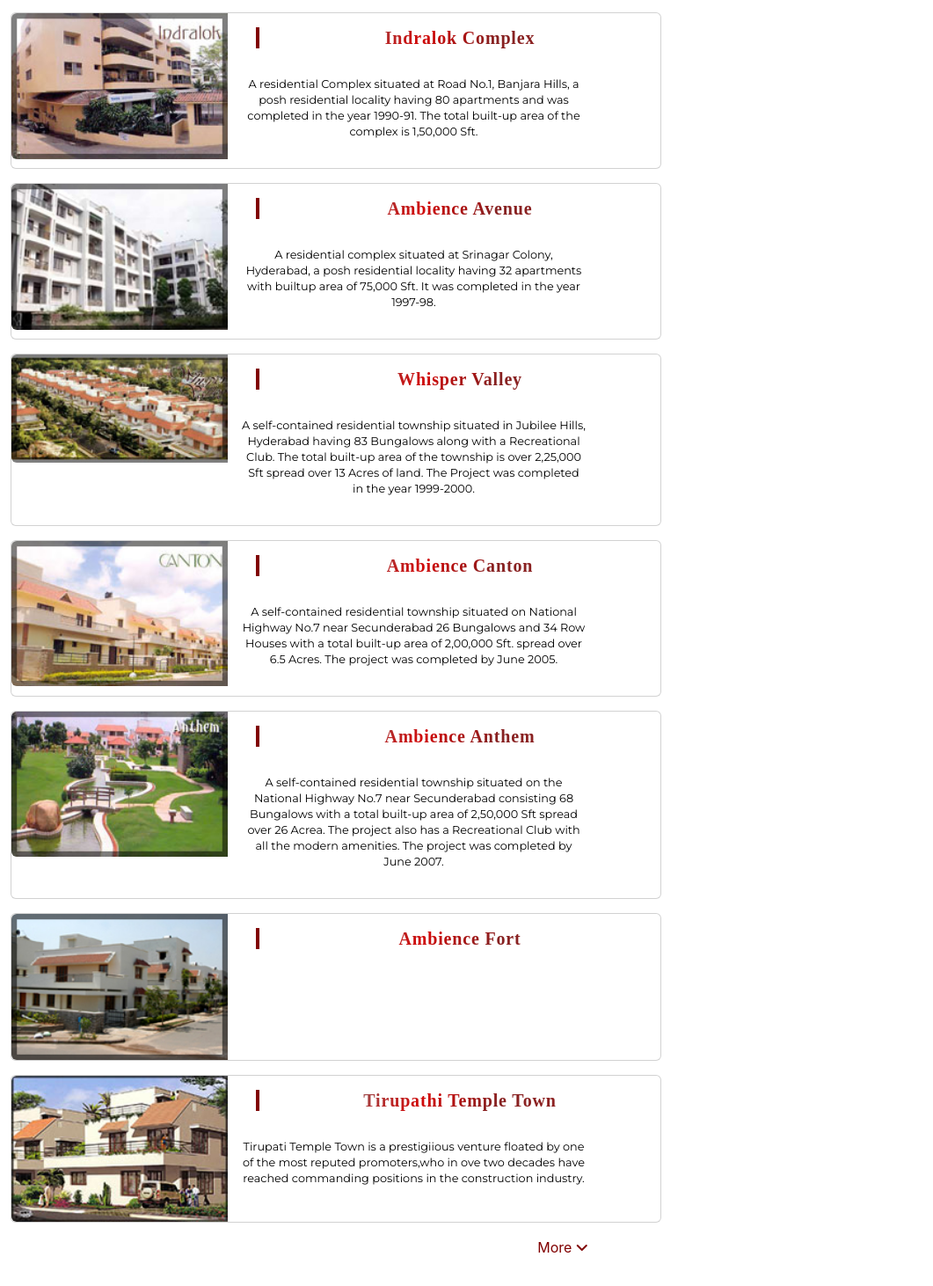
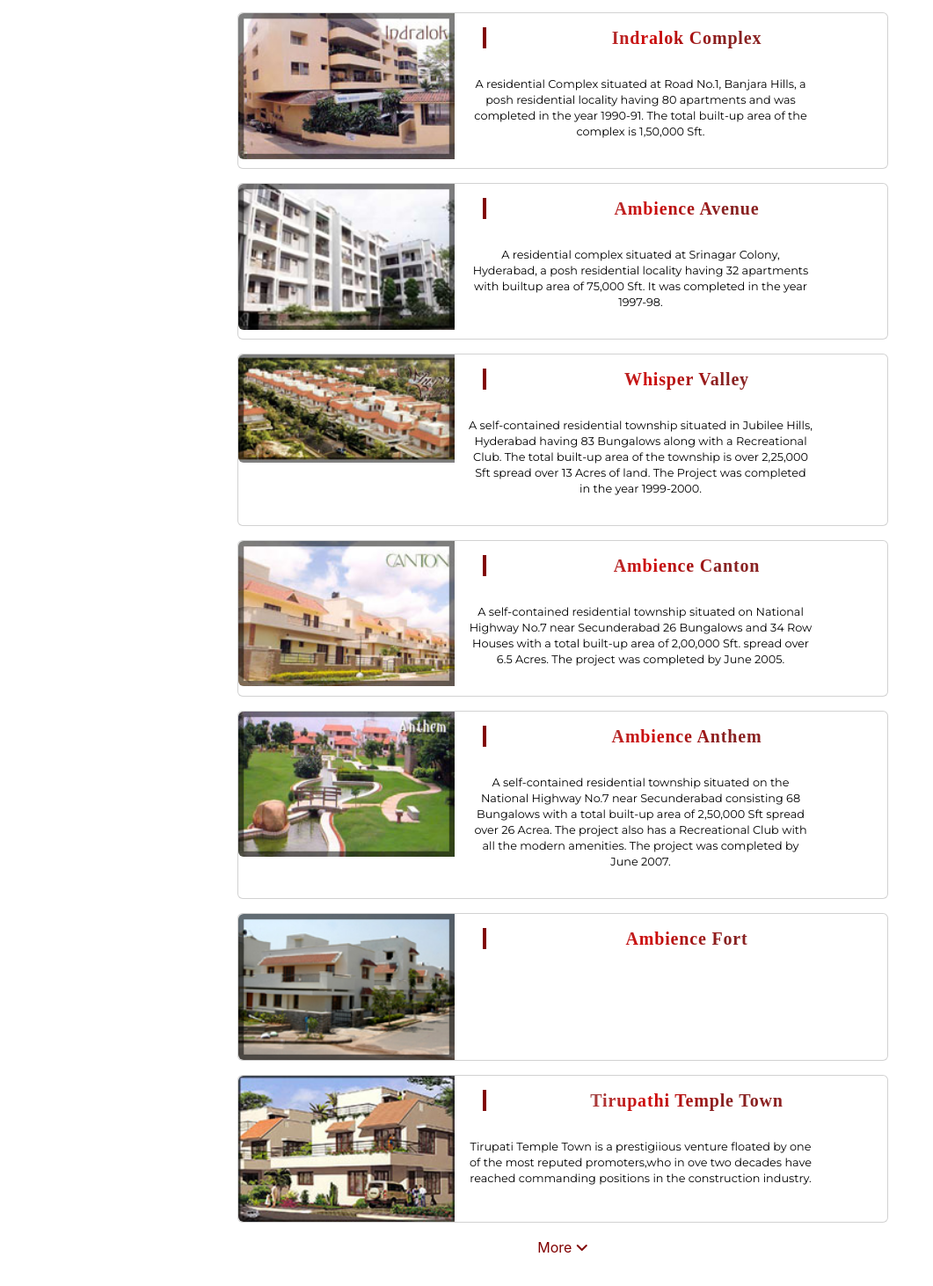
Before and after one commit to RAHULBAWA777/ThemeAmbienceProject, a React (Create React App) app: page /comProjects in a window 1280 px wide. Shown: the part 308-1770 px from the top of the page at 88% size, without its empty margins (0-1061 px from the left). Built offline with nearby package versions, Linux system fonts and the light colour scheme.

Commit message:
fixing carousel

```diff
--- a/src/components/carousel-component/carousel.js
+++ b/src/components/carousel-component/carousel.js
@@ -5,22 +5,33 @@ import FortImage from '../../images/fortview_main.jpg'
 import GolfImage from '../../images/golfview_img_banner.jpg'
 import LakeImage from '../../images/Highcompressed_1588995805.jpg'
 import templeImage from '../../images/Highcompressed_2057613182.jpg'
+import { useState,useEffect } from "react";
 
 export default function CarouselComponent() {
+    const [screen, setScreen] = useState(0);
+
+    let resizeWindow = () => {
+        setScreen(window.innerWidth);
+    };
+    useEffect(() => {
+        resizeWindow();
+        window.addEventListener("resize", resizeWindow);
+        return () => window.removeEventListener("resize", resizeWindow);
+    }, []);
     return (
         <div className="carousel-wrapper" >
             <Carousel infiniteLoop useKeyboardArrows autoPlay showThumbs={false} showStatus={false}  >
                 <div >
-                    <img alt="img3" src={LakeImage} style={{height:'42rem'}}/>
+                <img alt="img3" src={LakeImage} style={{height:screen<480?'10rem':'42rem'}}/>
                 </div>
                 <div>
-                    <img alt="img4" src={templeImage} style={{height:'42rem'}}/>
+                    <img alt="img4" src={templeImage} style={{height:screen<480?'10rem':'42rem'}}/>
                 </div>
                 <div>
-                    <img alt="img1" src={GolfImage}  style={{height:'42rem'}}/>
+                    <img alt="img1" src={GolfImage}  style={{height:screen<480?'10rem':'42rem'}}/>
                 </div>
                 <div>
-                    <img alt="img2" src={FortImage} style={{height:'42rem'}}/>
+                    <img alt="img2" src={FortImage} style={{height:screen<480?'10rem':'42rem'}}/>
                 </div>
             </Carousel>
         </div>
--- a/src/components/completedProjects/CompletedProjects.js
+++ b/src/components/completedProjects/CompletedProjects.js
@@ -12,8 +12,8 @@ import temple from '../../images/temple-town-front1.jpg'
 const CompletedProjects = () => {
   return (
   <>
-  <div className='container ' style={{height: '100%' ,marginTop:'1rem'}}>
-  <div className="card mb-3" style={{maxWidth: '740px'}}>
+  <div className='container  ' style={{height: '100%' ,marginTop:'1rem'}}>
+  <div className="card mb-3 mx-auto" style={{maxWidth: '740px'}}>
   <div className="row g-0">
     <div className="col-md-4">
       <img src={Swapanlok} className="img-fluid rounded-start" alt="..." style={{width:'300px'}}/>
@@ -26,12 +26,12 @@ const CompletedProjects = () => {
     </div>
   </div>
 </div>
-  <div className="card mb-3" style={{maxWidth: '740px'}}>
+  <div className="card mb-3 mx-auto" style={{maxWidth: '740px'}}>
   <div className="row g-0">
     <div className="col-md-4">
       <img src={Indralok} className="img-fluid rounded-start" alt="..." style={{width:'300px'}}/>
     </div>
-    <div className="col-md-8">
+    <div className="col-md-8 ">
       <div className="card-body">
         <h5 className="card-title">Indralok Complex</h5>
         <p className="card-text">A residential Complex situated at Road No.1, Banjara Hills, a posh residential locality having 80 apartments and was completed in the year 1990-91. The total built-up area of the complex is 1,50,000 Sft.</p>
@@ -39,7 +39,7 @@ const CompletedProjects = () => {
     </div>
   </div>
 </div>
-  <div className="card mb-3" style={{maxWidth: '740px'}}>
+  <div className="card mb-3 mx-auto" style={{maxWidth: '740px'}}>
   <div className="row g-0">
     <div className="col-md-4">
       <img  src={ambience_avenue} className="img-fluid rounded-start" alt="..." style={{width:'300px'}}/>
@@ -52,7 +52,7 @@ const CompletedProjects = () => {
     </div>
   </div>
 </div>
-  <div className="card mb-3" style={{maxWidth: '740px'}}>
+  <div className="card mb-3 mx-auto" style={{maxWidth: '740px'}}>
   <div className="row g-0">
     <div className="col-md-4 ">
       <img src={whisper_valley} className="img-fluid rounded-start" alt="..." style={{width:'300px'}}/>
@@ -65,7 +65,7 @@ const CompletedProjects = () => {
     </div>
   </div>
 </div>
-  <div className="card mb-3" style={{maxWidth: '740px'}}>
+  <div className="card mb-3 mx-auto" style={{maxWidth: '740px'}}>
   <div className="row g-0">
     <div className="col-md-4 ">
       <img src={canton} className="img-fluid rounded-start" alt="..." style={{width:'300px'}}/>
@@ -78,7 +78,7 @@ const CompletedProjects = () => {
     </div>
   </div>
 </div>
-  <div className="card mb-3" style={{maxWidth: '740px'}}>
+  <div className="card mb-3 mx-auto" style={{maxWidth: '740px'}}>
   <div className="row g-0">
     <div className="col-md-4">
       <img src={anthem} className="img-fluid rounded-start" alt="..." style={{width:'300px'}}/>
@@ -91,7 +91,7 @@ const CompletedProjects = () => {
     </div>
   </div>
 </div>
-  <div className="card mb-3" style={{maxWidth: '740px'}}>
+  <div className="card mb-3 mx-auto" style={{maxWidth: '740px'}}>
   <div className="row g-0">
     <div className="col-md-4">
       <img src={ambiencefort} className="img-fluid rounded-start" alt="..." style={{width:'300px'}}/>
@@ -104,7 +104,7 @@ const CompletedProjects = () => {
     </div>
   </div>
 </div>
-  <div className="card mb-3" style={{maxWidth: '740px'}}>
+  <div className="card mb-3 mx-auto" style={{maxWidth: '740px'}}>
   <div className="row g-0">
     <div className="col-md-4">
       <img src={temple} className="img-fluid rounded-start" alt="..." style={{width:'300px'}}/>
--- a/src/components/contact/Contact.js
+++ b/src/components/contact/Contact.js
@@ -12,7 +12,7 @@ const Contact = () => {
         <p>Ph : 040-23377851/2/3,</p>
         <p>Mobile : +91-9391050852, 9393008035, 9177711339</p>
         <p>Fax : 040-23377854</p>
-        <p>Email : <a href="theme@themeambience.com">theme@themeambience.com</a> (For sales and marketing queries)</p>
+        <p>Email : <a href="mailto: theme@themeambience.com">theme@themeambience.com</a> (For sales and marketing queries)</p>
         <p>Email : <a href="mailto: themeambience@gmail.com">theme@themeambience.com</a> (For sales and marketing queries)</p>
     </div>
 
```
